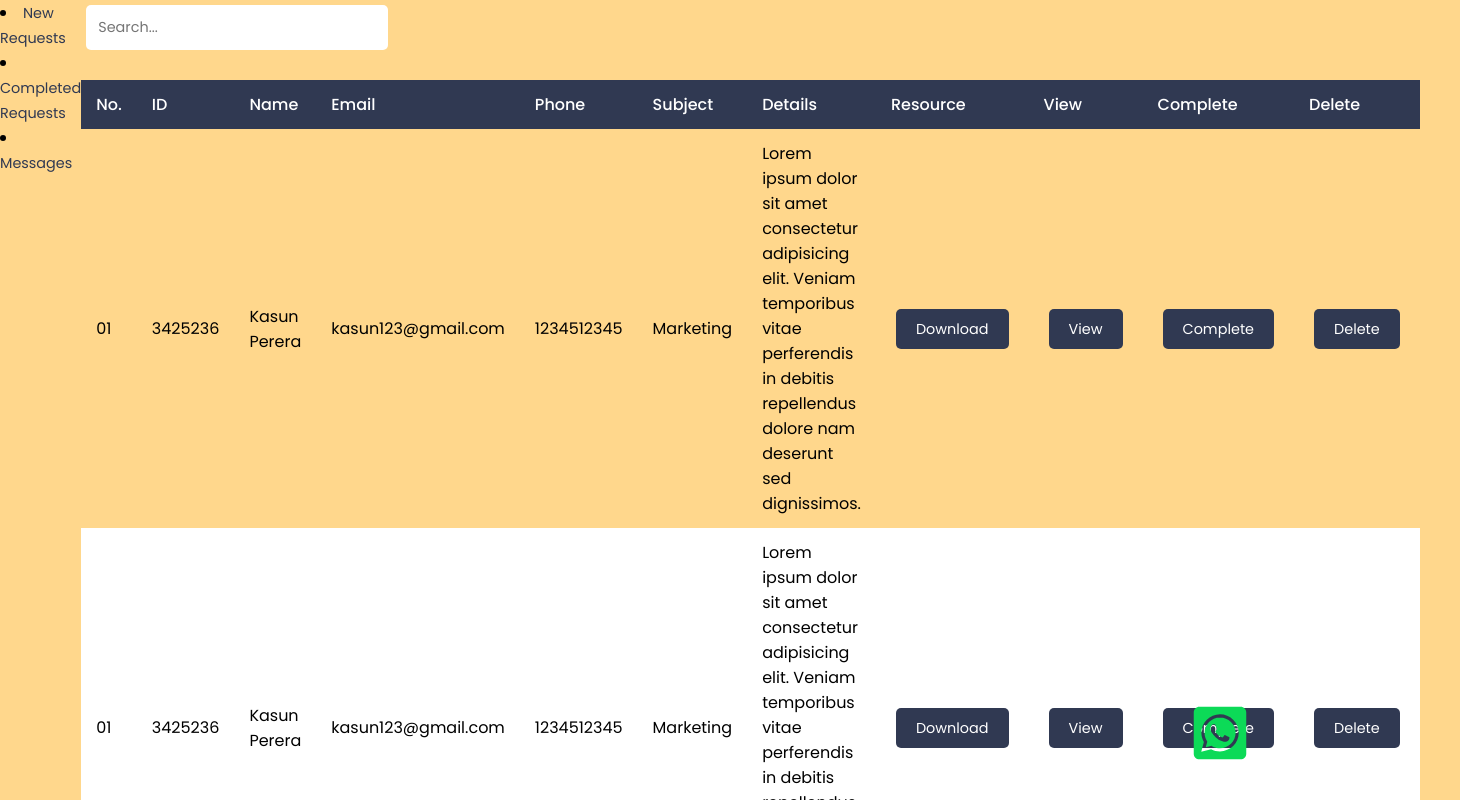
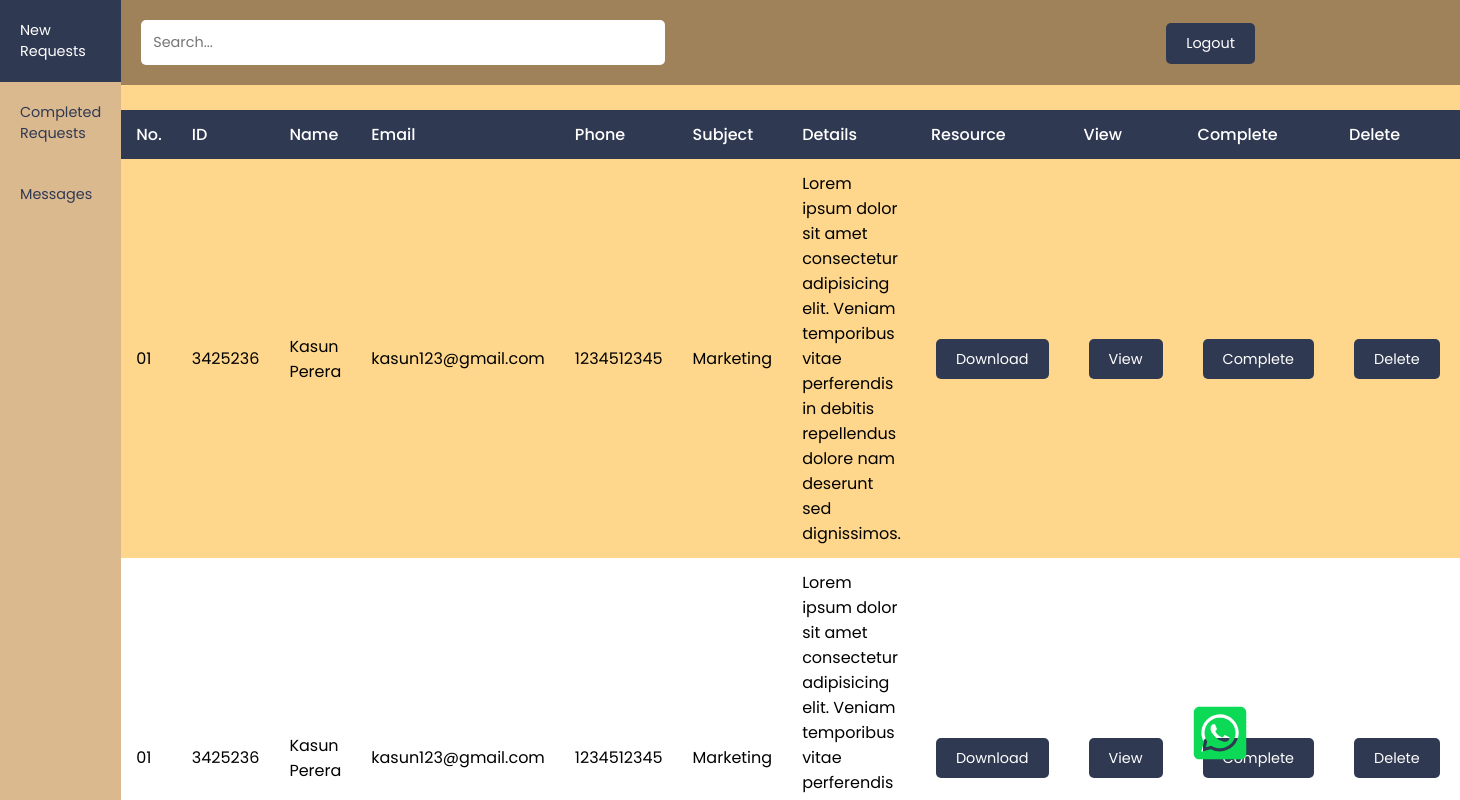
Before and after one commit to wahsandaruwan/assignmentover_frontend, a React (Create React App) app: page / in a window 1280 px wide. Shown: the top 800 px of the page, 1460 px wide, since content can reach past the window. Built offline with nearby package versions, Linux system fonts and the light colour scheme; the HTML template or start-up script is replaced by a standard one.

Commit message:
Simple dashboard added

```diff
--- a/src/Components/Pages/Dashboard.js
+++ b/src/Components/Pages/Dashboard.js
@@ -1,19 +1,46 @@
+import { useState } from 'react'
+
 import InputBox from '../Elements/InputBox'
+import MainButton from '../Elements/MainButton'
 import CommonTable from '../Sections/CommonTable'
 
 const Dashboard = () => {
+  const [active, setActive] = useState('new')
+
+  const toggleMenu = (e, value) => {
+    e.preventDefault()
+    setActive(value)
+  }
   return (
     <>
       <div className="page dashboard">
         <div className="left menu">
           <li>
-            <a href="#">New Requests</a>
+            <a
+              className={`${active === 'new' && 'active'}`}
+              href="#"
+              onClick={(e) => toggleMenu(e, 'new')}
+            >
+              New Requests
+            </a>
           </li>
           <li>
-            <a href="#">Completed Requests</a>
+            <a
+              className={`${active === 'complete' && 'active'}`}
+              href="#"
+              onClick={(e) => toggleMenu(e, 'complete')}
+            >
+              Completed Requests
+            </a>
           </li>
           <li>
-            <a href="">Messages</a>
+            <a
+              className={`${active === 'message' && 'active'}`}
+              href="#"
+              onClick={(e) => toggleMenu(e, 'message')}
+            >
+              Messages
+            </a>
           </li>
         </div>
         <div className="right content">
@@ -24,6 +51,7 @@ const Dashboard = () => {
             <CommonTable />
           </div>
         </div>
+        <MainButton buttonText="Logout" />
       </div>
     </>
   )
--- a/src/index.css
+++ b/src/index.css
@@ -205,6 +205,59 @@ svg {
   grid-column: span 3;
 }
 
-.contact .contact-grid .common-card{
+.contact .contact-grid .common-card {
   cursor: pointer;
 }
+
+/* ----------------Dashboard page---------------- */
+.dashboard {
+  max-width: 100%;
+  display: grid;
+  gap: 0;
+  grid-template-columns: 2fr 15fr;
+}
+
+/* Menu */
+.dashboard .menu {
+  background-color: #dab98f;
+  height: 100%;
+}
+
+.dashboard .menu > li {
+  width: 100%;
+  list-style: none;
+}
+
+.dashboard .menu > li > a {
+  display: block;
+  color: #303952;
+  padding: 20px;
+}
+
+.dashboard .menu > li > a.active {
+  color: #ffffff;
+  background-color: #303952;
+}
+
+/* Search */
+.dashboard .content .search {
+  background-color: #a0825a;
+  padding: 15px;
+}
+
+.dashboard .content .search .inputbox-custom {
+  width: 40%;
+}
+
+/* Table */
+.dashboard .content .data-table {
+  max-height: 90vh;
+  overflow: auto;
+}
+
+/* Logout */
+.dashboard > .main-button-custom {
+  position: absolute;
+  top: 18px;
+  right: 20px;
+}
```
